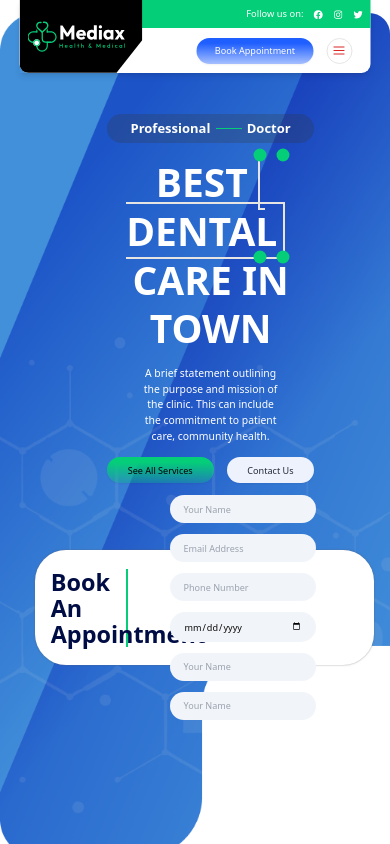
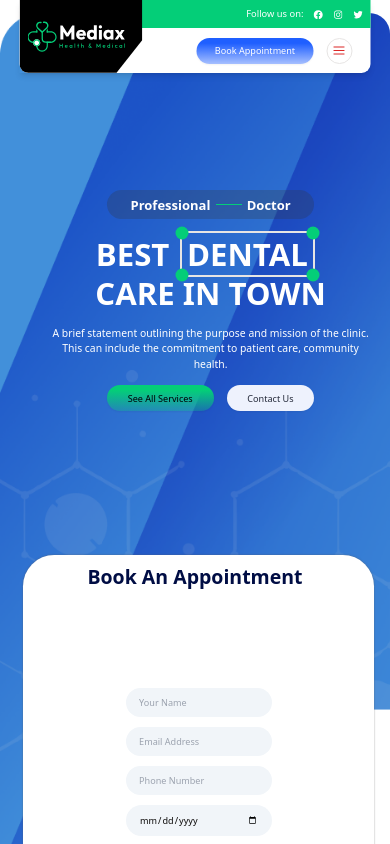
Before and after one commit to Aryan9901/doctor_appointment_app, a React (Vite) app in the folder doctor_appointment/: page / in a window 390 px wide. Shown: the top 844 px of the page. Built offline with nearby package versions, Linux system fonts and the light colour scheme; the HTML template or start-up script is replaced by a standard one.

Commit message:
hero section responsive completed

```diff
--- a/doctor_appointment/src/pages/Home.jsx
+++ b/doctor_appointment/src/pages/Home.jsx
@@ -31,10 +31,10 @@ const Home = () => {
 	return (
 		<main className="mt-[3.4%] w-full min-h-screen">
 			<section
-				className="hero-section pt-2 w-full h-[100vh] bg-[url(/heroimg.png)] bg-cover mx-auto sm:h-[150vh]"
+				className="hero-section pt-2 w-full h-[110vh] bg-[url(/heroimg.png)] bg-cover mx-auto sm:h-[150vh]"
 				style={{ borderRadius: "2rem" }}
 			>
-				<div className="h-[60%] w-full pl-12  mt-11 sm:h-[72%] sm:w-[70%]">
+				<div className="h-[55%] w-full pl-12  mt-11 sm:h-[50%] md:h-[72%] sm:w-[70%]">
 					<div className="h-full w-full ml-auto flex items-center justify-center flex-col gap-5 sm:items-start">
 						<div className="flex items-center justify-center gap-2 px-9 py-2 rounded-3xl bg-[#34353641] text-xl font-semibold text-white sm:justify-start">
 							<p>Professional</p>
@@ -55,7 +55,7 @@ const Home = () => {
 							</h2>
 						)}
 						{isSmallerScreen && (
-							<h2 className="uppercase mt-1 text-6xl font-extrabold text-white leading-tight w-1/2 text-center">
+							<h2 className="uppercase mt-1 text-5xl font-extrabold text-white leading-tight w-[90%] text-center">
 								Best
 								<span className="px-2  border-2 relative ml-4 mr-4">
 									<div className="absolute -translate-x-1/2 -translate-y-1/2 top-0 left-0 h-5 w-5 rounded-full bg-[#04ce78]"></div>
@@ -68,7 +68,7 @@ const Home = () => {
 								Care In Town
 							</h2>
 						)}
-						<article className="text-white text-md w-[40%] text-center sm:text-sm sm:text-left sm:w-5/6">
+						<article className="text-white text-md w-[90%] text-center sm:text-sm sm:text-left sm:w-5/6">
 							A brief statement outlining the purpose and mission of the clinic. This can include the commitment to patient care,
 							community health.
 						</article>
@@ -82,8 +82,10 @@ const Home = () => {
 						</div>
 					</div>
 				</div>
-				<div className="px-6 appointment-form mr-6 w-[87%] rounded-[3rem] h-44 box-shadow bg-white ml-auto flex justify-between items-center">
-					<h3 className="text-4xl text-[#000D44] font-bold pr-3 border-r-2 w-[25%] border-[#04ce78]">Book An Appointment</h3>
+				<div className="px-6 py-4 appointment-form mr-6 w-[90%] md:w-[90%] h-[40%] rounded-[3rem] box-shadow bg-white ml-auto flex flex-col justify-between items-center md:flex-row sm:h-[35%] md:h-48 md:py-0">
+					<h3 className=" text-3xl md:text-3xl 2xl:text-4xl xl:text-3xl lg:text-3xl mb-5  text-[#000D44] font-bold pr-3 md:border-r-2 lg:w-[25%] md:w-[22%] xl:w-[25%]  border-[#04ce78]">
+						Book An Appointment
+					</h3>
 					<form className="flex flex-wrap items-center justify-around w-[75%] gap-4">
 						<input
 							type="text"
```
